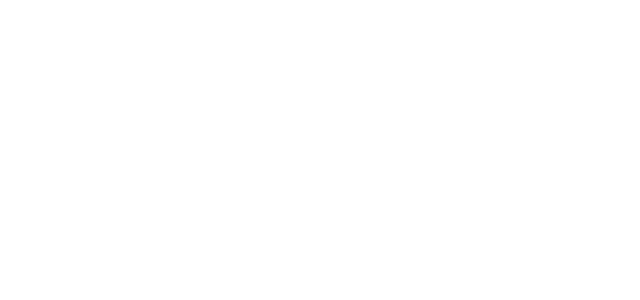
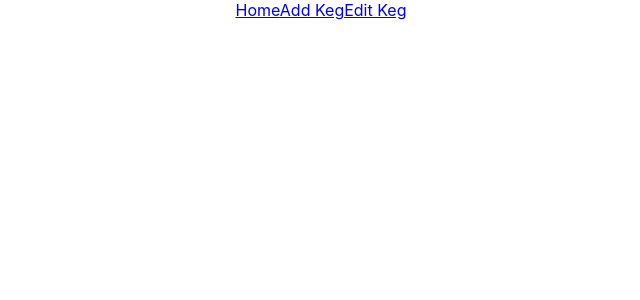
Before and after one commit to vstankatz/DathKegerator, a React (Create React App) app: page / in a window 1280 px wide. Shown: the top 300 px of the page, without its empty margins (319-959 px from the left). Built offline with nearby package versions, Linux system fonts and the light colour scheme.

Commit message:
Import Header, Body, AddKeg, and Edit Keg. Connect through Switch Routes.

```diff
--- a/src/components/App.js
+++ b/src/components/App.js
@@ -1,9 +1,20 @@
 import React from 'react';
 import './App.css';
+import Header from './Header';
+import Body from './Body';
+import AddKeg from './AddKeg';
+import EditKeg from './EditKeg';
+import { Switch, Route, Link } from 'react-router-dom';
 
 function App() {
   return (
     <div className="App">
+    <Header/>
+    <Switch>
+    <Route exact path='/' component={Body} />
+    <Route exact path='/addkeg' component={AddKeg} />
+    <Route exact path='/editkeg' component={EditKeg} />
+    </Switch>
 
     </div>
   );
```
